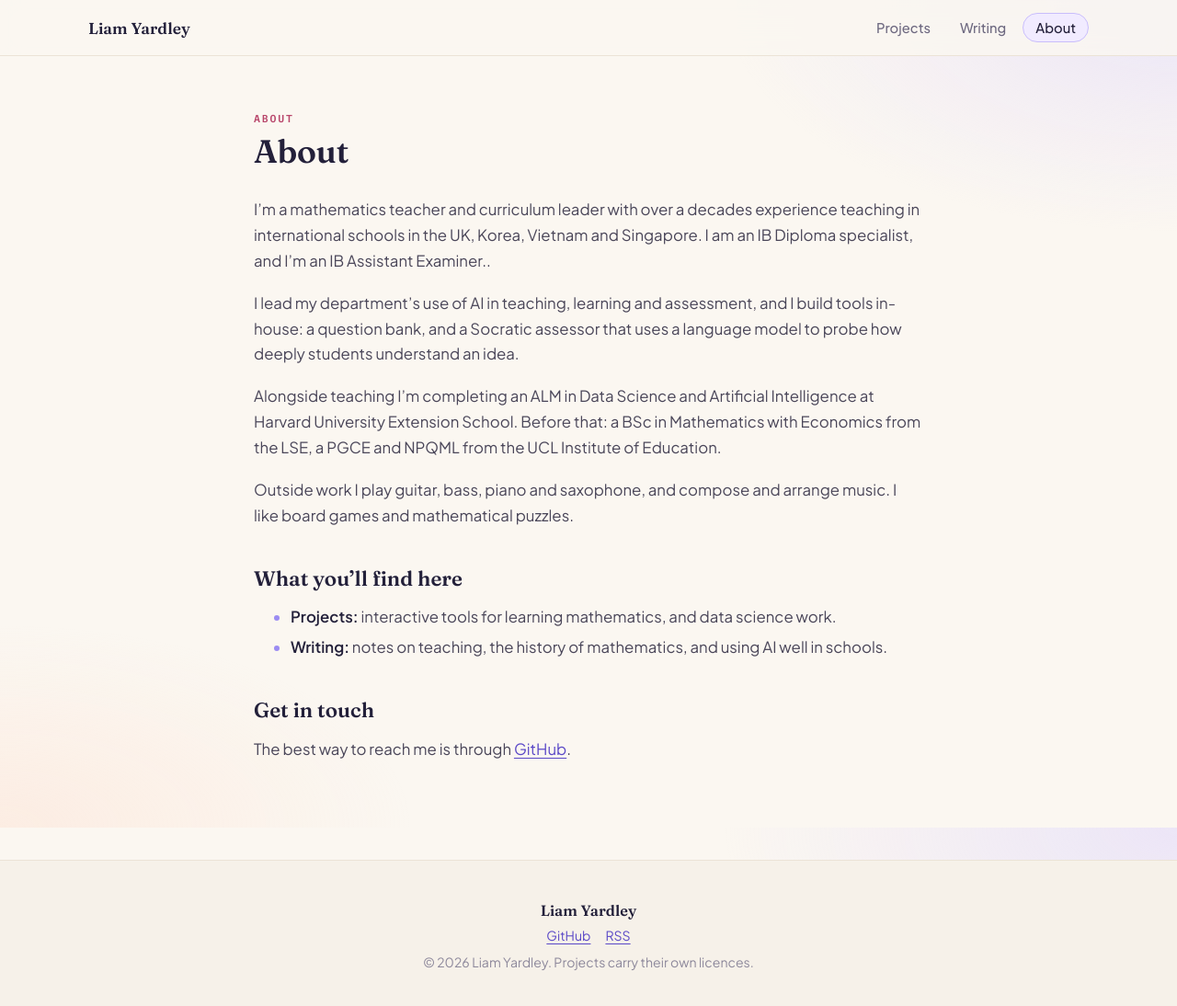
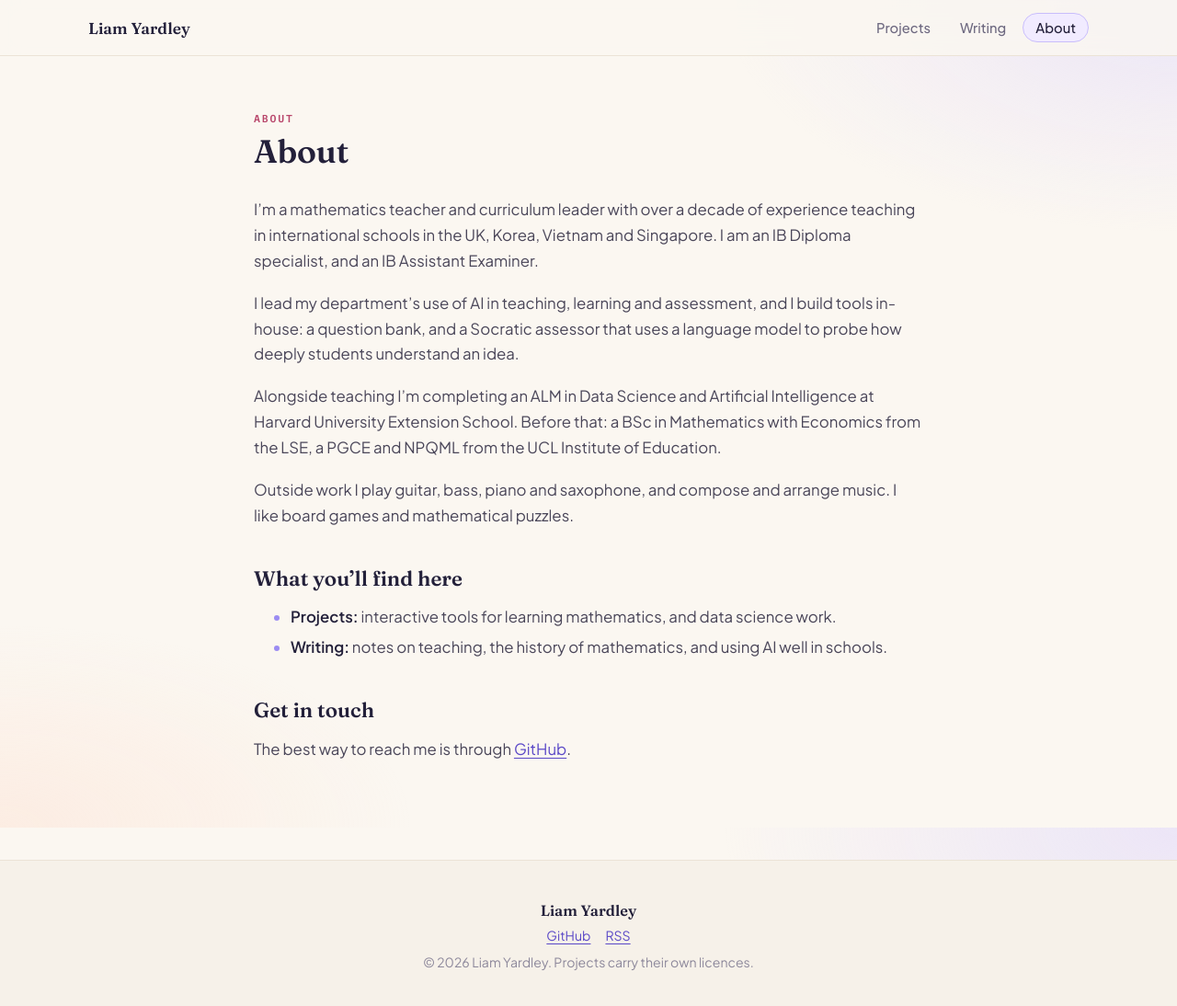
Before and after one commit to liamyardley/liamyardley.github.io, a Jekyll site: the page built from about.md, in a window 1280 px wide and 1116 px high. Shown: the top 1094 px of the window at 92% size. Built offline with Jekyll 4.4.1, drawn with Linux system fonts in a browser that asks for light colours.

Commit message:
Update about.md

```diff
--- a/about.md
+++ b/about.md
@@ -5,7 +5,7 @@
 permalink: /about/
 ---
 
-I’m a mathematics teacher and curriculum leader with over a decades experience teaching in international schools in the UK, Korea, Vietnam and Singapore. I am an IB Diploma specialist, and I’m an IB Assistant Examiner..
+I’m a mathematics teacher and curriculum leader with over a decade of experience teaching in international schools in the UK, Korea, Vietnam and Singapore. I am an IB Diploma specialist, and an IB Assistant Examiner.
 
 I lead my department’s use of AI in teaching, learning and assessment, and I build tools in-house: a question bank, and a Socratic assessor that uses a language model to probe how deeply students understand an idea.
 
```
